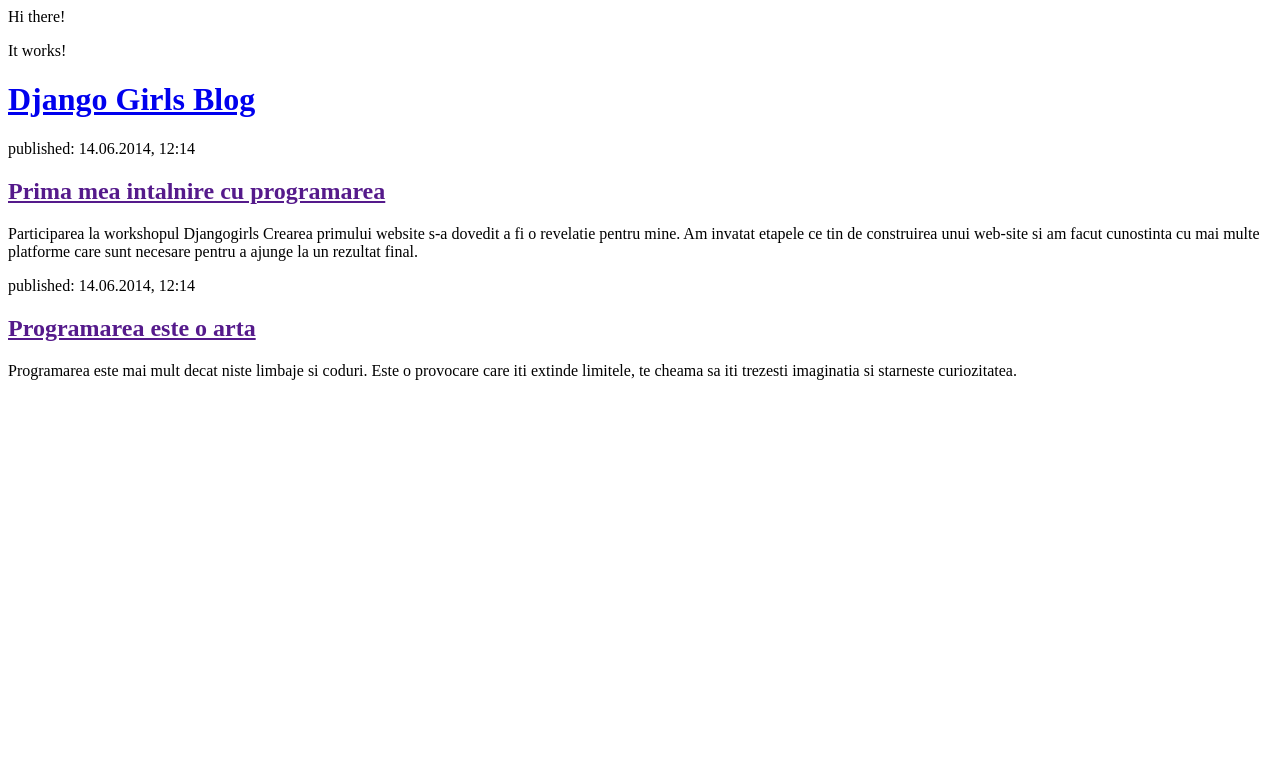
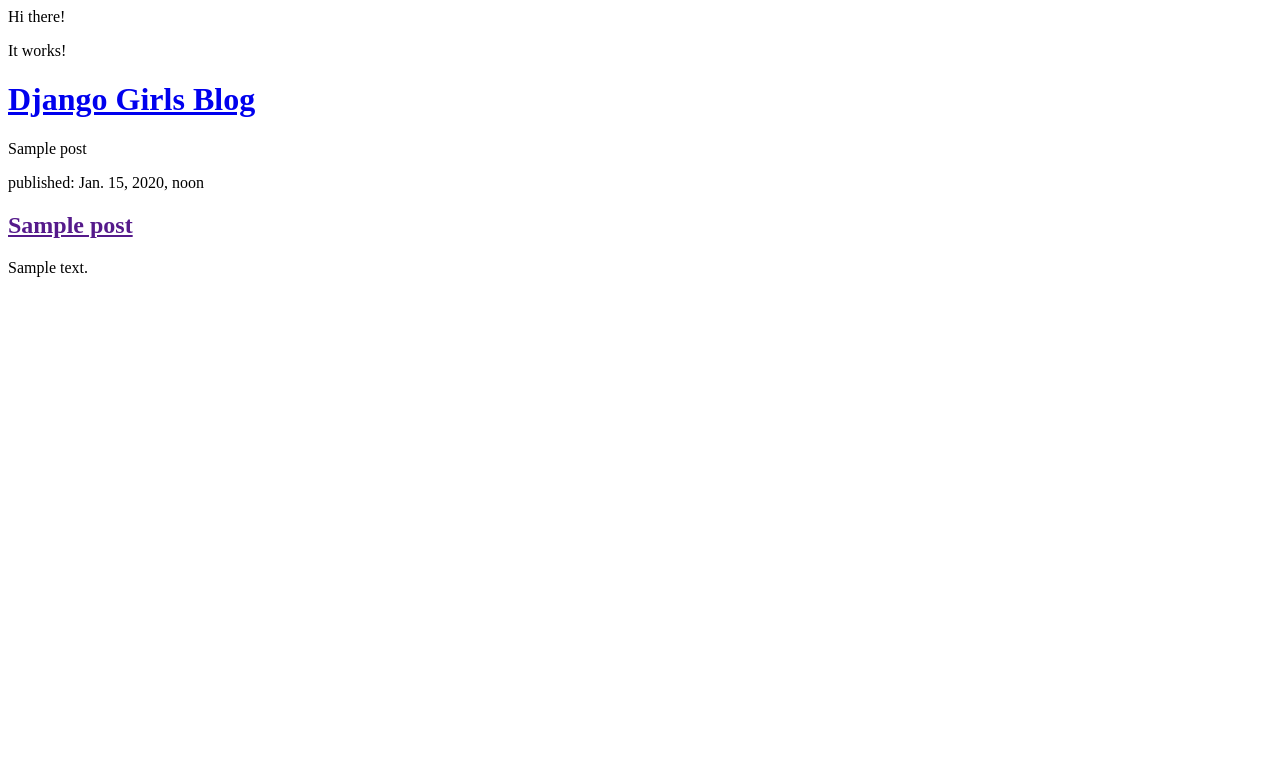
Before and after one commit to Cristina-cmd/my-first-blog, a Django app: template blog/templates/blog/post_list.html in a window 1280 px wide. Shown: the top 783 px of the page. Run offline with Django 3.2, Linux system fonts and the light colour scheme; the template is opened without the code that fills it: values that come from a table or form of the project are taken from there, others are empty; tables that the repository leaves empty hold one stand-in row (values such as "Sample post").

Commit message:
Modified templates to display posts from database.

```diff
--- a/blog/templates/blog/post_list.html
+++ b/blog/templates/blog/post_list.html
@@ -16,16 +16,17 @@
             <h1><a href="/">Django Girls Blog</a></h1>
         </div>
 
-        <div>
-            <p>published: 14.06.2014, 12:14</p>
-            <h2><a href="">Prima mea intalnire cu programarea</a></h2>
-            <p>Participarea la workshopul Djangogirls Crearea primului website s-a dovedit a fi o revelatie pentru mine. Am invatat etapele ce tin de construirea unui web-site si am facut cunostinta cu mai multe platforme care sunt necesare pentru a ajunge la un rezultat final.</p>
-        </div>
+        {% for post in posts %}
+    {{ post }}
+{% endfor %}
 
-        <div>
-            <p>published: 14.06.2014, 12:14</p>
-            <h2><a href="">Programarea este o arta</a></h2>
-            <p>Programarea este mai mult decat niste limbaje si coduri. Este o provocare care iti extinde limitele, te cheama sa iti trezesti imaginatia si starneste curiozitatea.</p>
-        </div>
-    </body>
+
+{% for post in posts %}
+    <div>
+        <p>published: {{ post.published_date }}</p>
+        <h2><a href="">{{ post.title }}</a></h2>
+        <p>{{ post.text|linebreaksbr }}</p>
+    </div>
+{% endfor %}
+
 </html>
--- a/blog/views.py
+++ b/blog/views.py
@@ -1,3 +1,7 @@
 from django.shortcuts import render
+from django.utils import timezone
+from .models import Post
+
 def post_list(request):
-    return render(request, 'blog/post_list.html', {})
+    posts = Post.objects.filter(published_date__lte=timezone.now()).order_by('published_date')
+    return render(request, 'blog/post_list.html', {'posts': posts})
```
